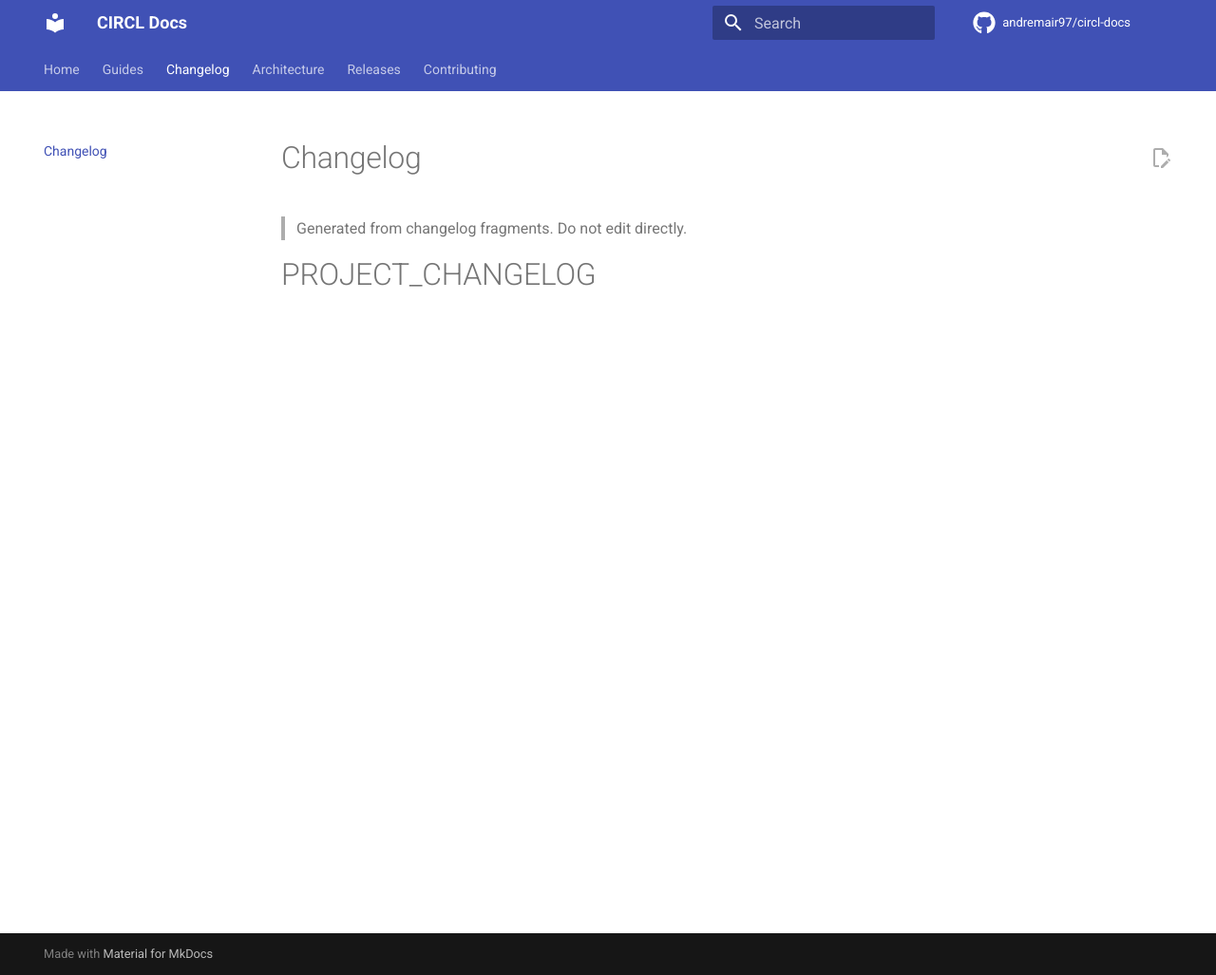
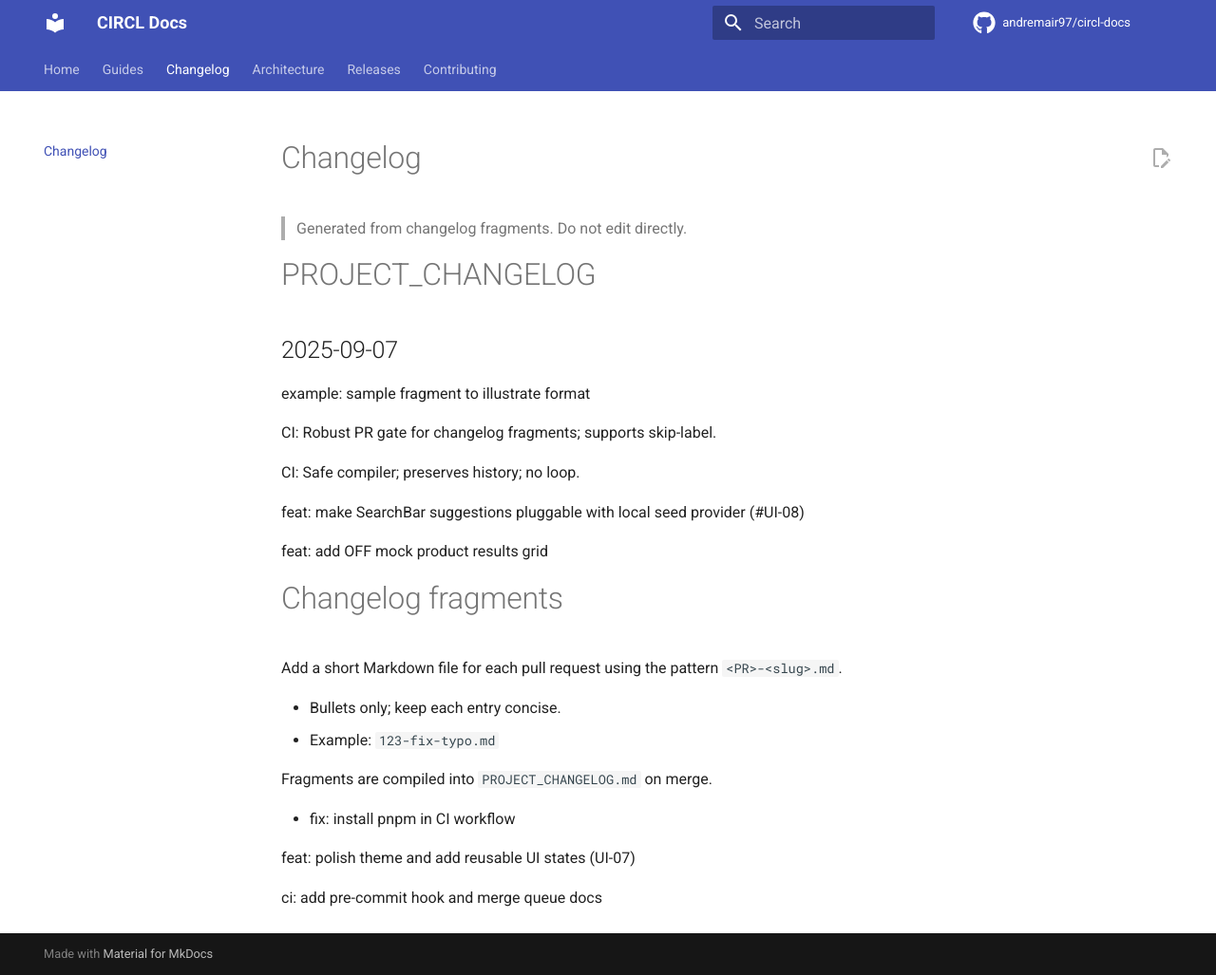
Before and after one commit to andremair97/circl-docs, an MkDocs documentation site: the page built from docs/changelog/index.md, in a window 1280 px wide and 1027 px high. Shown: the whole window at 95% size. Built offline with MkDocs 1.6.1 and Material for MkDocs 9.7.7, drawn with Linux system fonts in a browser that asks for light colours; comment, search, counter and statistics services are not loaded.

Commit message:
chore(changelog): compile fragments [skip ci]

```diff
--- a/PROJECT_CHANGELOG.md
+++ b/PROJECT_CHANGELOG.md
@@ -1 +1,28 @@
 # PROJECT_CHANGELOG
+
+## 2025-09-07
+
+example: sample fragment to illustrate format
+
+CI: Robust PR gate for changelog fragments; supports skip-label.
+
+CI: Safe compiler; preserves history; no loop.
+
+feat: make SearchBar suggestions pluggable with local seed provider (#UI-08)
+
+feat: add OFF mock product results grid
+
+# Changelog fragments
+
+Add a short Markdown file for each pull request using the pattern `<PR>-<slug>.md`.
+
+- Bullets only; keep each entry concise.
+- Example: `123-fix-typo.md`
+
+Fragments are compiled into `PROJECT_CHANGELOG.md` on merge.
+
+- fix: install pnpm in CI workflow
+
+feat: polish theme and add reusable UI states (UI-07)
+
+ci: add pre-commit hook and merge queue docs
```
